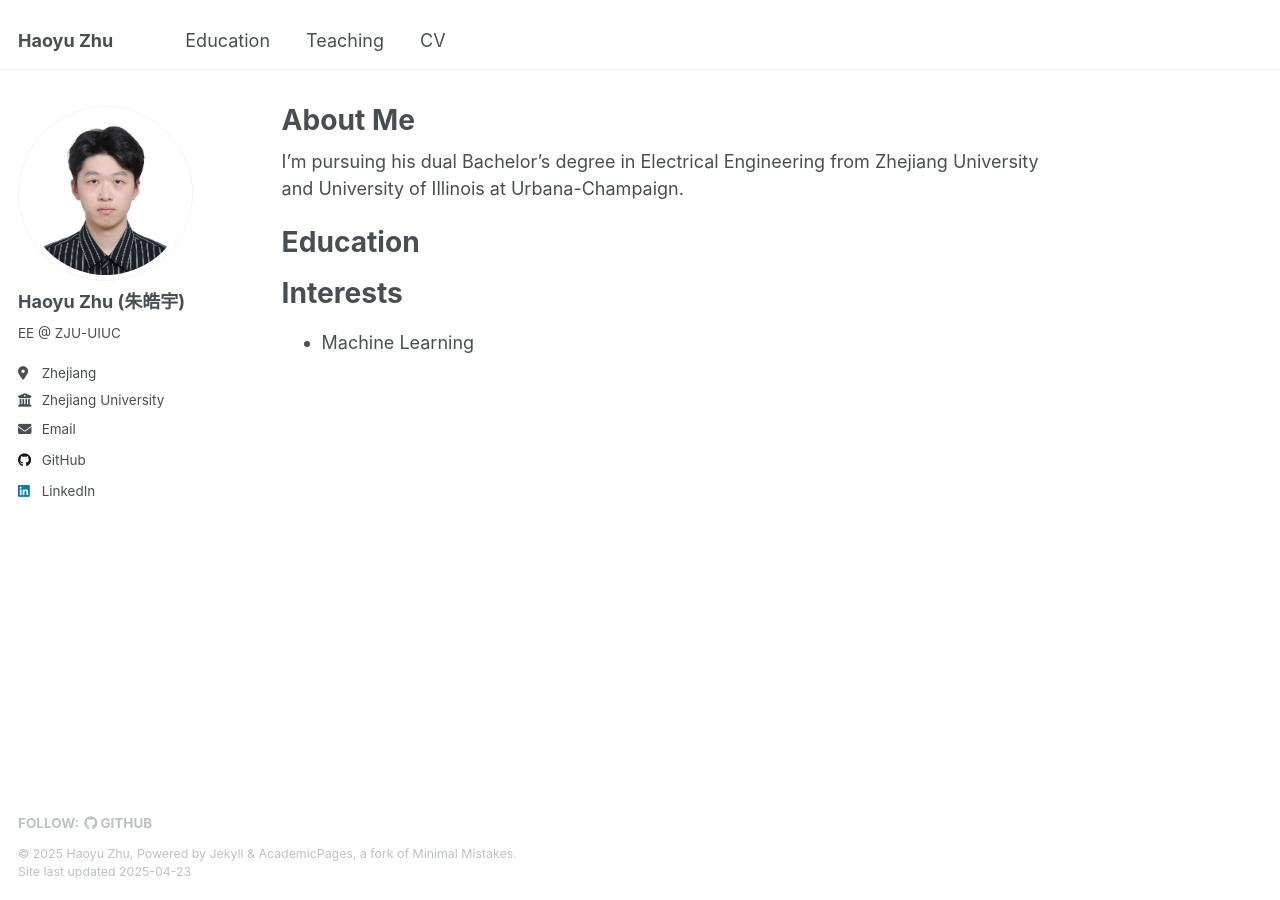
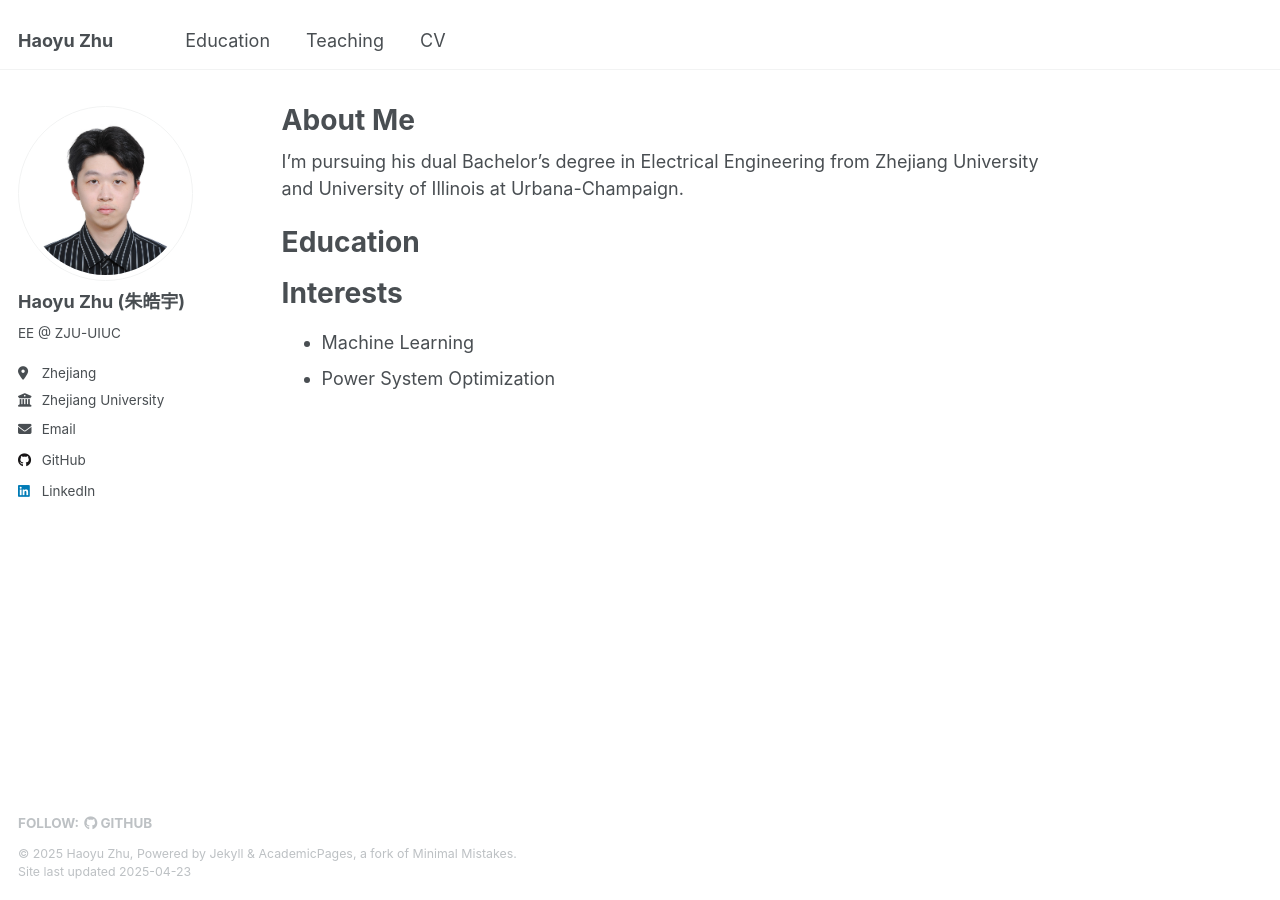
Before and after one commit to geniucker-dev/academic-pages, a Jekyll site: the page built from _pages/about.md, in a window 1280 px wide. Built offline with Jekyll 4.4.1, drawn with Linux system fonts in a browser that asks for light colours; a file with an impossible date is left out.

Commit message:
update info

```diff
--- a/_pages/about.md
+++ b/_pages/about.md
@@ -20,3 +20,4 @@ Education
 Interests
 ===
 - Machine Learning
+- Power System Optimization
```
Also changed, not shown: _education/bachelor-zju.md (+1 -0 lines).
